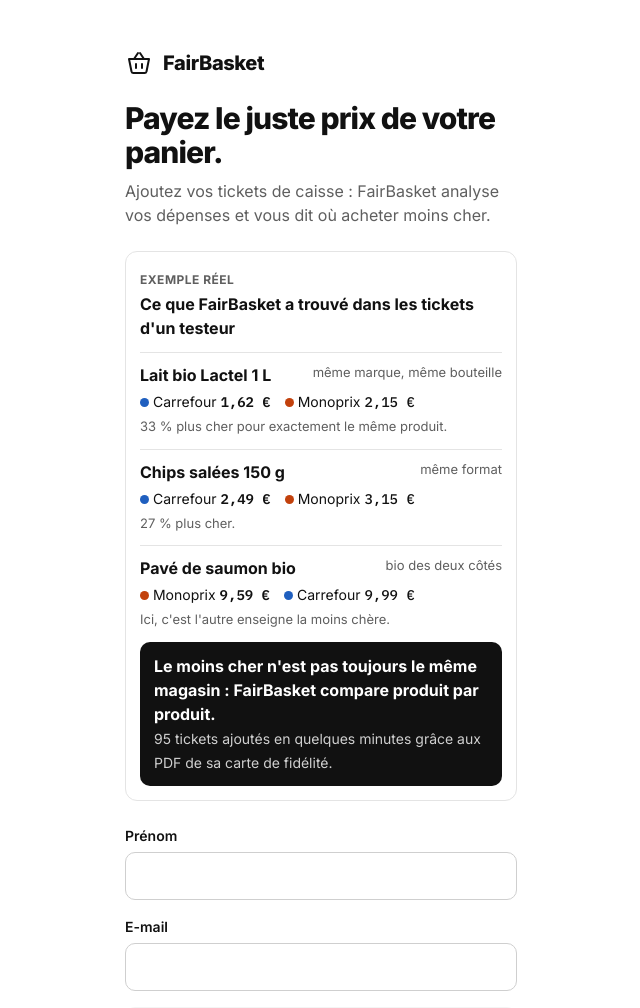
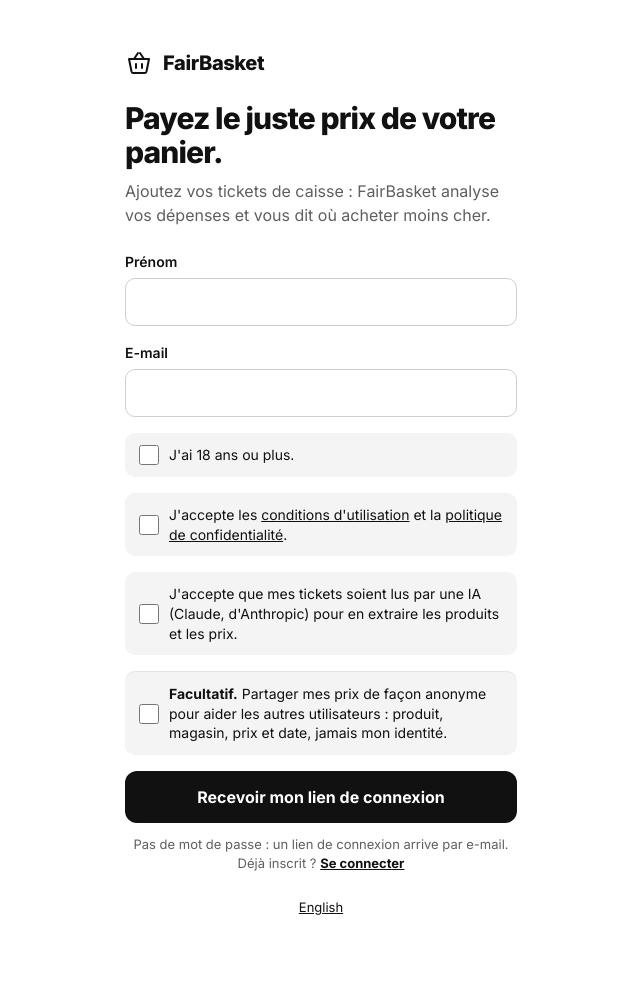
Before and after one commit to eliemsalem/fairbasket, a FastAPI app: page / in a window 1280 px wide. Shown: the top 1008 px of the page, without its empty margins (319-959 px from the left). After the commit the page ends 915 px from the top, so only its background shows below. Run offline with FastAPI, Linux system fonts and the light colour scheme; data that the repository does not hold is empty.

Commit message:
Inscription : cases à cocher manquantes montrées en rouge avec un message clair ; exemples réservés à l'accueil d'un compte sans ticket ; rappel des spams
Co-Authored-By: Claude Opus 5.5 <noreply@anthropic.com>

```diff
--- a/app/i18n.py
+++ b/app/i18n.py
@@ -205,7 +205,11 @@ EN = {
     "Autour de moi": "Near me",
     "Le bon nom du produit (précisez bio, marque, format si besoin)":
         "The right product name (add organic, brand, size if needed)",
-    "Corriger partout": "Fix everywhere", "pièce": "item",
+    "Corriger partout": "Fix everywhere",
+    "Cochez les cases encadrées en rouge pour créer votre compte.":
+        "Tick the boxes outlined in red to create your account.",
+    "L'e-mail peut arriver dans les spams : pensez à y regarder, et touchez « Ce n'est pas un spam ».":
+        "The e-mail may land in spam: check there, and tap “Not spam”.", "pièce": "item",
     "Prix réellement payés sur vos tickets, remises déduites, ramenés à la pièce, au kilo ou au litre : un lot de 2 avocats se compare à un avocat seul.":
         "Prices actually paid on your receipts, discounts included, per item, per kilo or per litre: a pack of 2 avocados compares with a single one.", "Bio": "Organic",
     "Touchez un prix pour voir le ticket. Pas le même produit ? Touchez son nom sur le ticket pour le corriger.":
--- a/app/main.py
+++ b/app/main.py
@@ -178,7 +178,7 @@ def inscription(
     if not EMAIL_RE.match(email) or len(email) > 254:
         erreurs.append("Indiquez une adresse e-mail valide.")
     if not (age and cgu and ia):
-        erreurs.append("Les trois premières cases sont nécessaires pour créer un compte.")
+        erreurs.append("Cochez les cases encadrées en rouge pour créer votre compte.")
     if erreurs:
         return page(request, "inscription.html", status_code=400, form=form, erreurs=erreurs)
 
--- a/app/static/style.css
+++ b/app/static/style.css
@@ -107,3 +107,4 @@ details.renommer summary::-webkit-details-marker{display:none}
 .row.bio .nom-produit{color:var(--bio);font-weight:600}
 .pastille-bio{height:28px;padding:0 10px;border-radius:999px;border:1px solid var(--field);background:transparent;color:var(--muted);font:inherit;font-size:12px;font-weight:700;cursor:pointer;flex:none}
 .pastille-bio[aria-pressed="true"]{background:var(--bio);border-color:var(--bio);color:var(--on-fg)}
+.check.manquante{outline:2px solid var(--danger);outline-offset:-2px}
--- a/app/templates/attente.html
+++ b/app/templates/attente.html
@@ -5,6 +5,7 @@
   <div class="icon-circle"><svg width="30" height="30" viewBox="0 0 24 24" fill="none" stroke="currentColor" stroke-width="1.8" stroke-linecap="round" stroke-linejoin="round" aria-hidden="true"><circle cx="12" cy="12" r="9"/><path d="M12 7v5l3 2"/></svg></div>
   <h1>{{ _("Vous êtes sur la liste d'attente") }}</h1>
   <p class="lede">{{ _("Merci {prenom} ! FairBasket ouvre par petits groupes pendant la bêta. Vous recevrez un e-mail dès que votre accès est prêt.", prenom=user.prenom) }}</p>
+  <p class="card" style="margin:0">{{ _("L'e-mail peut arriver dans les spams : pensez à y regarder, et touchez « Ce n'est pas un spam ».") }}</p>
   <p class="small push">{{ _("En attendant, gardez vos tickets de caisse : vous pourrez les ajouter dès l'ouverture.") }}</p>
 </main>
 {% endblock %}
--- a/app/templates/inscription.html
+++ b/app/templates/inscription.html
@@ -1,5 +1,25 @@
 {% extends "base.html" %}
-{% block title %}FairBasket — {{ _("Inscription") }}{% endblock %}
+{% block title %}FairBasket — {{ _("Inscription") }}<script>
+  // les trois cases obligatoires : un message clair et la case montree, au lieu d'une bulle du navigateur
+  (() => {
+    const form = document.querySelector('form[action="/inscription"]');
+    const message = document.getElementById('cases-manquantes');
+    const cases = [...form.querySelectorAll('[data-obligatoire]')];
+    cases.forEach((c) => c.querySelector('input').addEventListener('change', () => {
+      c.classList.toggle('manquante', !c.querySelector('input').checked && !message.hidden);
+      if (cases.every((x) => x.querySelector('input').checked)) message.hidden = true;
+    }));
+    form.addEventListener('submit', (e) => {
+      const vides = cases.filter((c) => !c.querySelector('input').checked);
+      if (!vides.length) return;
+      e.preventDefault();
+      cases.forEach((c) => c.classList.toggle('manquante', vides.includes(c)));
+      message.hidden = false;
+      vides[0].scrollIntoView({behavior: 'smooth', block: 'center'});
+    });
+  })();
+</script>
+{% endblock %}
 {% block body %}
 <main class="screen">
   {% include "_logo.html" %}
@@ -7,16 +27,17 @@
     <h1>{{ _("Payez le juste prix de votre panier.") }}</h1>
     <p class="lede">{{ _("Ajoutez vos tickets de caisse : FairBasket analyse vos dépenses et vous dit où acheter moins cher.") }}</p>
   </div>
-  {% include "_exemples.html" %}
   {% if supprime %}<p class="card" role="status" style="margin:0">{{ _("Votre compte et toutes vos données ont été supprimés.") }}</p>{% endif %}
-  {% if erreurs %}<ul class="errors" role="alert">{% for e in erreurs %}<li>{{ _(e) }}</li>{% endfor %}</ul>{% endif %}
+  {% set autres = erreurs|reject("equalto", "Cochez les cases encadrées en rouge pour créer votre compte.")|list if erreurs else [] %}
+  {% if autres %}<ul class="errors" role="alert">{% for e in autres %}<li>{{ _(e) }}</li>{% endfor %}</ul>{% endif %}
   <form method="post" action="/inscription">
     <div class="field"><label for="prenom">{{ _("Prénom") }}</label><input id="prenom" name="prenom" type="text" autocomplete="given-name" maxlength="50" required value="{{ form.prenom or '' }}"></div>
     <div class="field"><label for="email">{{ _("E-mail") }}</label><input id="email" name="email" type="email" autocomplete="email" required value="{{ form.email or '' }}"></div>
-    <label class="check"><input type="checkbox" name="age" value="1" required {% if form.age %}checked{% endif %}><span>{{ _("J'ai 18 ans ou plus.") }}</span></label>
-    <label class="check"><input type="checkbox" name="cgu" value="1" required {% if form.cgu %}checked{% endif %}><span>{{ _("J'accepte les {cgu} et la {confidentialite}.", cgu='<a href="#">'|safe ~ _("conditions d'utilisation") ~ '</a>'|safe, confidentialite='<a href="#">'|safe ~ _("politique de confidentialité") ~ '</a>'|safe)|safe }}</span></label>
-    <label class="check"><input type="checkbox" name="ia" value="1" required {% if form.ia %}checked{% endif %}><span>{{ _("J'accepte que mes tickets soient lus par une IA (Claude, d'Anthropic) pour en extraire les produits et les prix.") }}</span></label>
+    <label class="check{{ ' manquante' if erreurs and not form.age }}" data-obligatoire><input type="checkbox" name="age" value="1" {% if form.age %}checked{% endif %}><span>{{ _("J'ai 18 ans ou plus.") }}</span></label>
+    <label class="check{{ ' manquante' if erreurs and not form.cgu }}" data-obligatoire><input type="checkbox" name="cgu" value="1" {% if form.cgu %}checked{% endif %}><span>{{ _("J'accepte les {cgu} et la {confidentialite}.", cgu='<a href="#">'|safe ~ _("conditions d'utilisation") ~ '</a>'|safe, confidentialite='<a href="#">'|safe ~ _("politique de confidentialité") ~ '</a>'|safe)|safe }}</span></label>
+    <label class="check{{ ' manquante' if erreurs and not form.ia }}" data-obligatoire><input type="checkbox" name="ia" value="1" {% if form.ia %}checked{% endif %}><span>{{ _("J'accepte que mes tickets soient lus par une IA (Claude, d'Anthropic) pour en extraire les produits et les prix.") }}</span></label>
     <label class="check sep"><input type="checkbox" name="partage" value="1" {% if form.partage %}checked{% endif %}><span><strong>{{ _("Facultatif.") }}</strong> {{ _("Partager mes prix de façon anonyme pour aider les autres utilisateurs : produit, magasin, prix et date, jamais mon identité.") }}</span></label>
+    <p class="errors" id="cases-manquantes" role="alert" {% if not (erreurs and not (form.age and form.cgu and form.ia)) %}hidden{% endif %}>{{ _("Cochez les cases encadrées en rouge pour créer votre compte.") }}</p>
     <div class="push">
       <button class="btn" type="submit">{{ _("Recevoir mon lien de connexion") }}</button>
       <p class="small center">{{ _("Pas de mot de passe : un lien de connexion arrive par e-mail.") }}<br>{{ _("Déjà inscrit ?") }} <a href="/connexion"><strong>{{ _("Se connecter") }}</strong></a></p>
@@ -24,4 +45,24 @@
   </form>
   <p class="small center" style="margin:0">{% if lang == 'fr' %}<a href="/langue/en?retour={{ request.url.path }}" lang="en">English</a>{% else %}<a href="/langue/fr?retour={{ request.url.path }}" lang="fr">Français</a>{% endif %}</p>
 </main>
+<script>
+  // les trois cases obligatoires : un message clair et la case montree, au lieu d'une bulle du navigateur
+  (() => {
+    const form = document.querySelector('form[action="/inscription"]');
+    const message = document.getElementById('cases-manquantes');
+    const cases = [...form.querySelectorAll('[data-obligatoire]')];
+    cases.forEach((c) => c.querySelector('input').addEventListener('change', () => {
+      c.classList.toggle('manquante', !c.querySelector('input').checked && !message.hidden);
+      if (cases.every((x) => x.querySelector('input').checked)) message.hidden = true;
+    }));
+    form.addEventListener('submit', (e) => {
+      const vides = cases.filter((c) => !c.querySelector('input').checked);
+      if (!vides.length) return;
+      e.preventDefault();
+      cases.forEach((c) => c.classList.toggle('manquante', vides.includes(c)));
+      message.hidden = false;
+      vides[0].scrollIntoView({behavior: 'smooth', block: 'center'});
+    });
+  })();
+</script>
 {% endblock %}
```
Also changed, not shown: tests/test_auth.py (+1 -1 lines).
